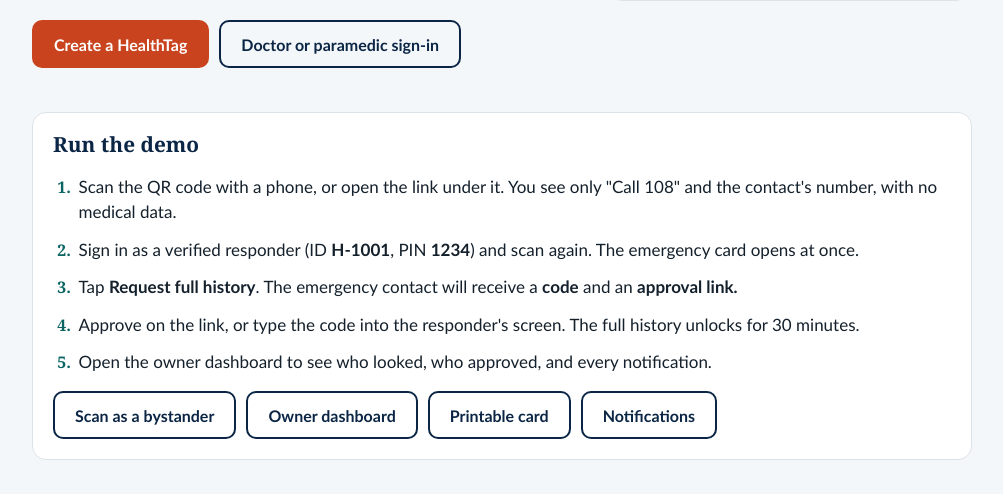
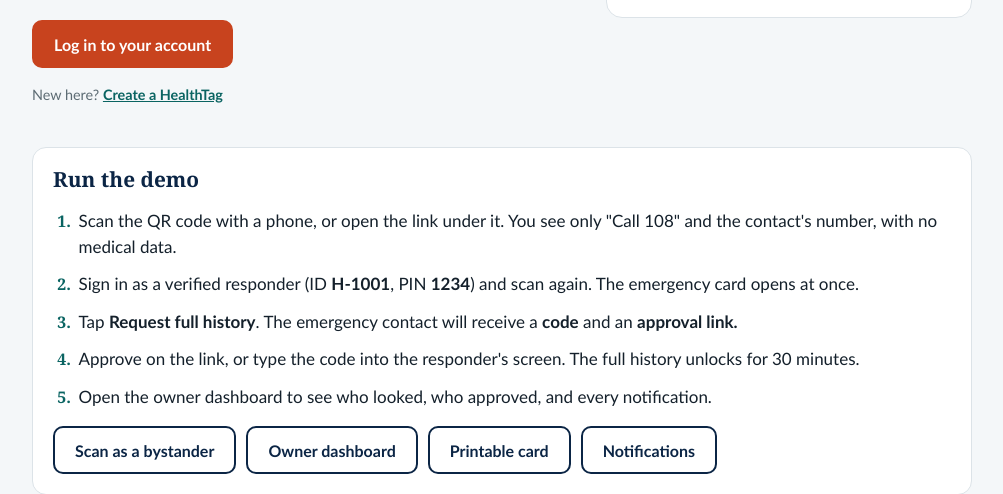
Before and after one commit to dhruvgarg-git/HealthTag, a Python web app: template templates/home.html in a window 1280 px wide. Shown: the part 288-782 px from the top of the page, without its empty margins (138-1141 px from the left). Run offline with Jinja, Linux system fonts and the light colour scheme; the template is opened without the code that fills it, so the values that code supplies are empty.

Commit message:
Update login link and button text in home.html

```diff
--- a/templates/home.html
+++ b/templates/home.html
@@ -6,9 +6,9 @@
     <h1>The right details, in the right hands, within seconds</h1>
     <p class="lead">A HealthTag QR code holds a person's blood group, allergies and emergency contact. Bystanders see only who to call. Verified doctors and paramedics see the emergency card. The full history opens only when the person's own contact says yes.</p>
     <div class="actions">
-      <a class="btn coral" href="{{ url_for('register') }}">Create a HealthTag</a>
-      <a class="btn ghost" href="{{ url_for('pro_login') }}">Doctor or paramedic sign-in</a>
+      <a class="btn coral" href="{{ url_for('owner_auth.owner_login') }}">Log in to your account</a>
     </div>
+    <p class="fine" style="margin-top:.9rem">New here? <a href="{{ url_for('register') }}"><b>Create a HealthTag</b></a></p>
   </div>
   <div class="qr-card">
     <img src="{{ url_for('qr_image', pid=demo_id) }}" alt="QR code for the demo patient">
```
